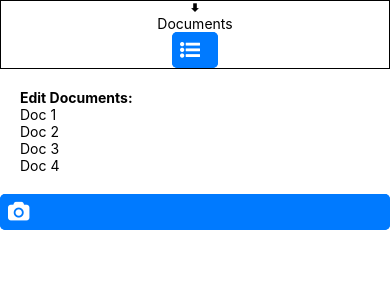
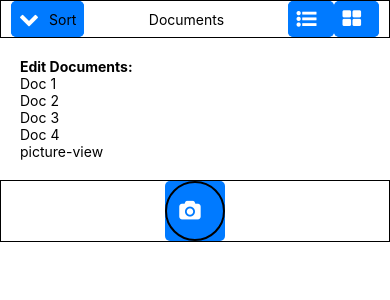
Before and after one commit to WU-Cordova/cs299-mobileappdev-project-super-seniors, a React Native app: screen / in a window 390 px wide. Shown: the top 300 px of the page. Built offline with nearby package versions, Linux system fonts and the light colour scheme.

Commit message:
I'm drunk Bro
<3

```diff
--- a/App.js
+++ b/App.js
@@ -2,6 +2,10 @@
 To do:
  - Make Top bar and bottom bar components to switch between screens
  - Make the document view component
+ - Make elements in the top bar inline and in thier proper place
+ - Make the buttons work
+ - Change the button icons to FontAwesome
+ - Top Barshould change the App main view
 
 Notes:
 
@@ -10,9 +14,10 @@ Notes:
 import { StatusBar } from 'expo-status-bar';
 import { useState, useEffect } from 'react';
 import { StyleSheet, Text, View, SafeAreaView, FlatList, Card } from 'react-native';
+import { Entypo, FontAwesome } from '@expo/vector-icons';
 
-import Topbar from './components/TopBar';
 import BottomBar from './components/BottomBar';
+import ViewDocuments from './components/ViewDocuments';
 
 /* Setting constants */
 const PageTypes = {
@@ -21,31 +26,71 @@ const PageTypes = {
   DocumentPage: "Document_Name"
 };
 
+const leftCornerIcons = {
+  BackHome: 'chevron-left', /* FontAwesome */
+  SortArrow: 'chevron-down', /* FontAwesome */
+};
+
+const rightCornerIcons = {
+  PictureView: 'th-large', /* FontAwesome */
+  ListView: 'list-ul', /* FontAwesome */
+  Help: 'help', /* Entypo */
+};
+
+const documentViews = {
+  PictureView: 'picture-view',
+  ListView: 'list-view',
+}
+
 export default function App() {
 
-  const [pageType, setPageType] = useState(PageTypes.Documents)
+  /* Use State */
+  const [pageType, setPageType] = useState(PageTypes.Documents);
+  const [pageView, setPageView] = useState(documentViews.PictureView);
+  const [picViewTrue, setPicViewTrue] = useState(true); /* we want the boolean to be opposite of if the view is picture view (picture view = flase) */
 
-  var data = [
-    { key: '1', title: 'Doc 1'},
-    { key: '2', title: 'Doc 2'},
-    { key: '3', title: 'Doc 3'},
-    { key: '4', title: 'Doc 4'},
-  ];
+  /* functions */
+  function changeDocView () {
+    if (picViewTrue) {
+      setPicViewTrue(false)
+      setPageView(documentViews.ListView)
+    } else if (!picViewTrue) {
+      setPicViewTrue(true)
+      setPageView(documentViews.PictureView)
+    }
+  };
+
+  /* button presses */
+  const changeViewPress = () => {
+    changeDocView()
+  }
 
   return (
     <SafeAreaView style={styles.container}>
-      <Topbar pagetype={pageType} />
+      <View style={styles.topbar}>
+        <View style={styles.navButtions}>
+          <FontAwesome.Button name={leftCornerIcons.SortArrow} onPress={alert('Test')}>
+            <Text>Sort</Text>
+          </FontAwesome.Button>
+        </View>
+          <Text>{pageType}</Text>
+        <View style={styles.viewButtons}>
+            <FontAwesome.Button name={rightCornerIcons.ListView} onPress={changeViewPress} disabled={!picViewTrue} />
+            <FontAwesome.Button name={rightCornerIcons.PictureView} onPress={changeViewPress} disabled={picViewTrue}/>
+        </View>
+      </View>
+
       <View style={styles.doclist}>
         <Text style={styles.header}>
           Edit Documents:
         </Text>
-        <FlatList
-          data={data}
-          renderItem={({item}) => <Text>{item.title}</Text>}
-        />
+
+        <ViewDocuments docview={pageView} />
         <StatusBar style="auto" />
       </View>
+
       <BottomBar pagetype={pageType} />
+
     </SafeAreaView>
   );
 }
@@ -60,5 +105,20 @@ const styles = StyleSheet.create({
   },
   doclist: {
     padding:20,
-  }
+  },
+  topbar: {
+    alignItems: 'center',
+    justifyContent: 'space-between',
+    borderTopColor: 'black',
+    borderWidth: 1,
+    flexDirection: 'row',
+},
+viewButtons: {
+    flexDirection: 'row',
+    paddingRight: 10,
+},
+navButtions: {
+    flexDirection: 'row',
+    paddingLeft: 10,
+},
 });
--- a/components/BottomBar.js
+++ b/components/BottomBar.js
@@ -1,3 +1,9 @@
+/*
+To do:
+ - Centering Picture icon in the Button
+ - Remove Blue Button outline from button to make button a circle
+*/
+
 import { SafeAreaView, View, Text, StyleSheet } from "react-native";
 import { FontAwesome } from '@expo/vector-icons';
 
@@ -9,8 +15,13 @@ const BottomBar = ({pagetype}) => {
 
     return (
         <SafeAreaView>
-            <View>
-                <FontAwesome.Button name={barIcons.Camera} onPress={alert('Test')} />
+            <View style={styles.container}>
+                <FontAwesome.Button
+                    name={barIcons.Camera}
+                    onPress={alert('Test')}
+                    style={styles.cameraButton}
+                    mask='circle'
+                />
             </View>
         </SafeAreaView>
     );
@@ -23,6 +34,18 @@ const styles = StyleSheet.create({
         borderTopColor: 'black',
         borderWidth: 1,
     },
+    cameraButton: {
+        color: '#097969',
+        justifyContent: 'center',
+        alignContent: 'center',
+        borderWidth: 2,
+        borderRadius: 30,
+        width: 60,
+        height: 60,
+        inconStyle: {
+            marginRight: 20,
+        }
+    },
 });
 
 export default BottomBar;
--- a/components/TopBar.js
+++ b/components/TopBar.js
@@ -3,20 +3,21 @@ To do:
  - Make elements in the top bar inline and in thier proper place
  - Make the buttons work
  - Change the button icons to FontAwesome
-
+ - Top Barshould change the App main view
 Notes:
+ - Clean Up Document, i think we hould scrap this
 */
 
 import { Text, View, StyleSheet, SafeAreaView, Button, Alert } from "react-native";
 import { Entypo, FontAwesome } from '@expo/vector-icons';
 
 const leftCornerIcons = {
-    BackHome: 'chevron-thin-left', /* Entypo */
-    SortArrow: 'arrow-down', /* Entypo */
+    BackHome: 'chevron-left', /* FontAwesome */
+    SortArrow: 'chevron-down', /* FontAwesome */
 };
 
 const rightCornerIcons = {
-    PictureView: 'grid', /* Entypo */
+    PictureView: 'th-large', /* FontAwesome */
     ListView: 'list-ul', /* FontAwesome */
     Help: 'help', /* Entypo */
 }
@@ -31,11 +32,20 @@ const Topbar = ({pagetype}) => {
     return (
         <SafeAreaView>
             <View style={styles.container}>
-                <Entypo name='arrow-down' />
+                <View style={styles.navButtions}>
+                    <FontAwesome.Button name={leftCornerIcons.SortArrow} onPress={alert('Test')}>
+                        <Text>
+                            Sort
+                        </Text>
+                    </FontAwesome.Button>
+                </View>
                 <Text>
                     {pagetype}
                 </Text>
-                <FontAwesome.Button name={rightCornerIcons.ListView} onPress={alert('Test')} />
+                <View style={styles.viewButtons}>
+                    <FontAwesome.Button name={rightCornerIcons.ListView} onPress={alert('Test')} />
+                    <FontAwesome.Button name={rightCornerIcons.PictureView} onPress={alert('Test')} />
+                </View>
             </View>
         </SafeAreaView>
     );
@@ -47,7 +57,13 @@ const styles = StyleSheet.create({
         justifyContent: 'center',
         borderTopColor: 'black',
         borderWidth: 1,
-    }
+    },
+    viewButtons: {
+        flexDirection: 'row',
+    },
+    navButtions: {
+        flexDirection: 'row',
+    },
 });
 
 export default Topbar;
--- /dev/null
+++ b/components/ViewDocuments.js
@@ -0,0 +1,37 @@
+/*
+To Do:
+ - Create the document name list view
+ - Create document image list view
+ - Connect TopBar component to connect to change views.
+*/
+import { SafeAreaView, View, Image, FlatList, Text } from "react-native";
+
+var data = [
+    { key: '1', title: 'Doc 1'},
+    { key: '2', title: 'Doc 2'},
+    { key: '3', title: 'Doc 3'},
+    { key: '4', title: 'Doc 4'},
+];
+
+const BlankDocImage = require('../assets/FillerDoc.png')
+
+
+
+const ViewDocuments = ({docview}) => {
+
+    return (
+        <SafeAreaView>
+            <View>
+                <FlatList
+                    data={data}
+                    renderItem={({item}) => <Text>{item.title}</Text>}
+                />
+            </View>
+            <Text>
+                {docview}
+            </Text>
+        </SafeAreaView>
+    );
+};
+
+export default ViewDocuments;
```
Also changed, not shown: assets/FillerDoc.png (added), 1 other file (tests, documents, lock files or other folders).
